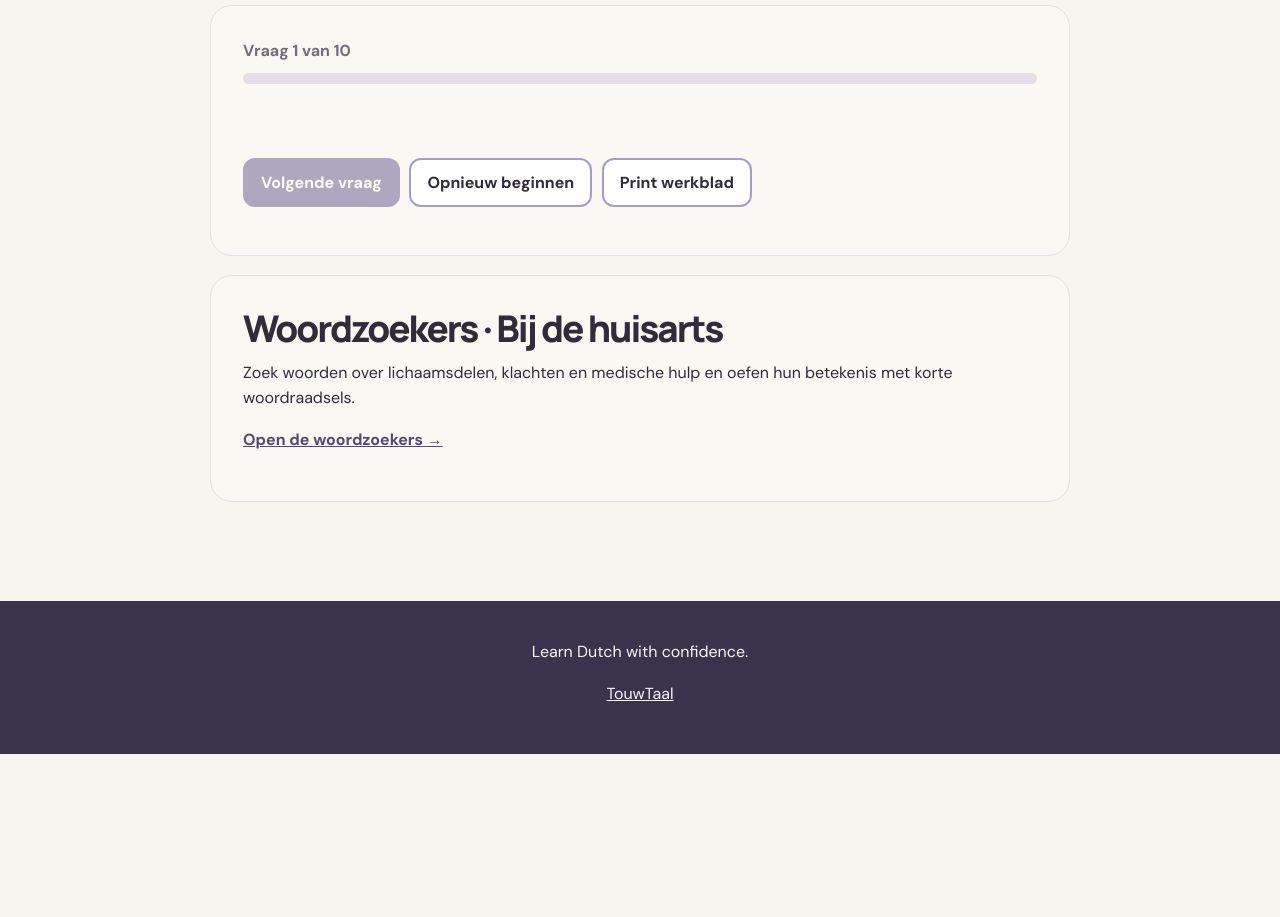
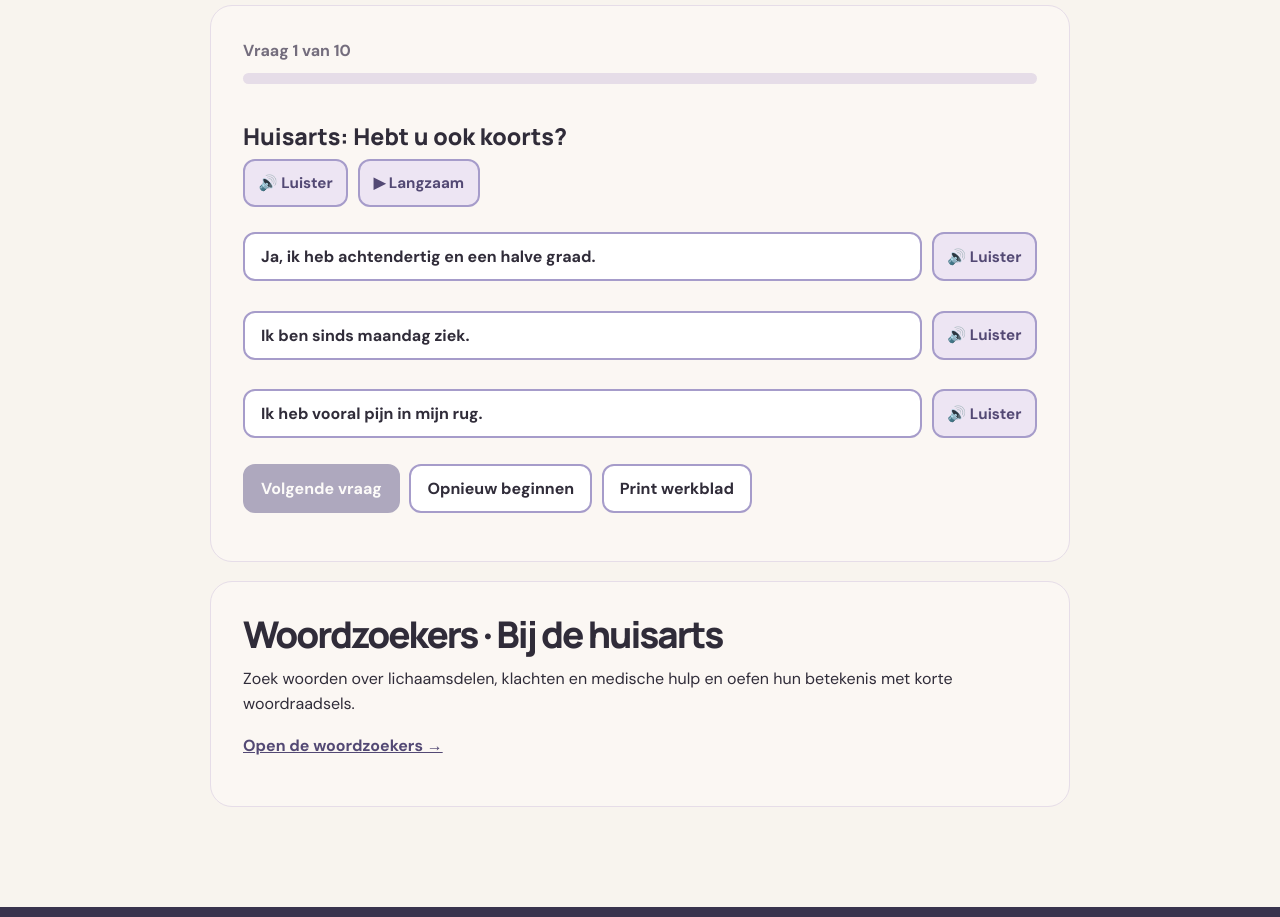
Before and after one commit to touwtaal/nt2, a plain HTML site: page a2/huisarts/index.html in a window 1280 px wide. Shown: the part 840-1757 px from the top of the page. Before the commit the page ends 1594 px from the top, so only its background shows below. Drawn offline with Linux system fonts and the light colour scheme.

Commit message:
Fix A2 huisarts JavaScript syntax at answer display helper

```diff
--- a/a2/huisarts/index.html
+++ b/a2/huisarts/index.html
@@ -66,7 +66,8 @@ if(!String(text||"").trim())return;if(!("speechSynthesis" in window)||!("SpeechS
 function listenButton(text,label,slow){const b=document.createElement("button");b.type="button";b.className="sound-button";b.textContent=slow?"▶ Langzaam":"🔊 Luister";b.setAttribute("aria-label",label);b.title=label;b.addEventListener("click",()=>say(typeof text==="function"?text():text,slow));return b}
 function norm(v){return v.trim().toLocaleLowerCase("nl-NL").replace(/[.!?]+$/,"").replace(/\s+/g," ")}
 function showProgress(value){const pct=Math.round(value/bank[level].length*100);$("fillbar").style.width=pct+"%";$("progress").setAttribute("aria-valuenow",String(pct))}
-function displaySpeech(value){return String(value).replace(/[“”"]/g,"").trim()}\nfunction valid(item){if(item.type==="choice")return displaySpeech(item.options[item.good]);if(item.type==="fill")return item.show;return item.answer.join(" ")}
+function displaySpeech(value){return String(value).replace(/[“”"]/g,"").trim()}
+function valid(item){if(item.type==="choice")return displaySpeech(item.options[item.good]);if(item.type==="fill")return item.show;return item.answer.join(" ")}
 function mark(ok,item){
  if(answered)return;answered=true;if(ok)correct++;
  $("feedback").textContent=(ok?"Goed! ":"Nog niet. Goed is: "+valid(item)+". ")+item.why;
```
